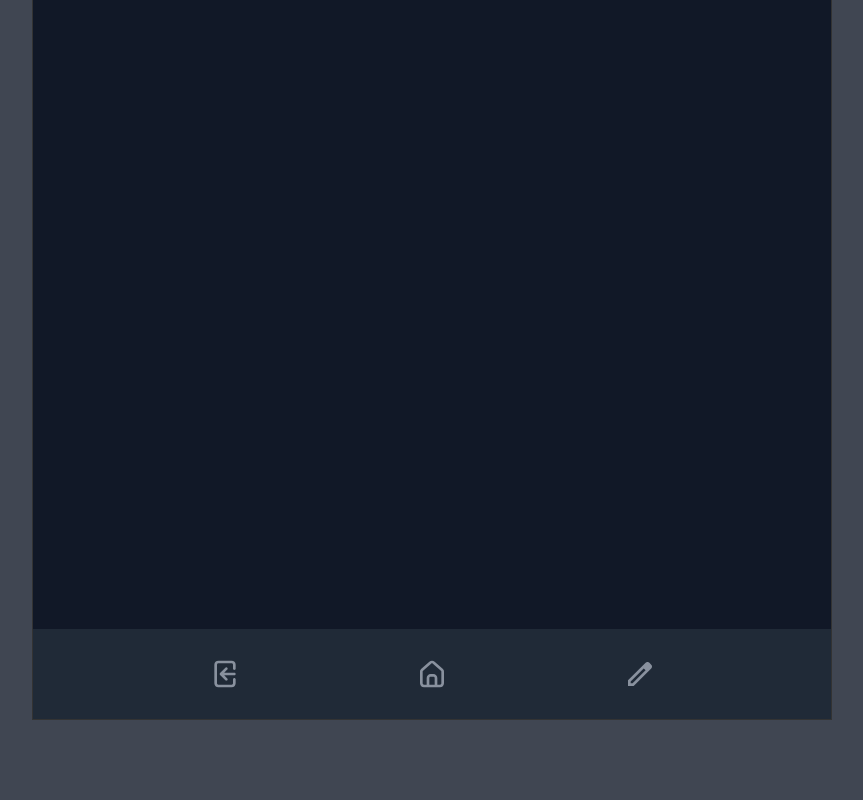
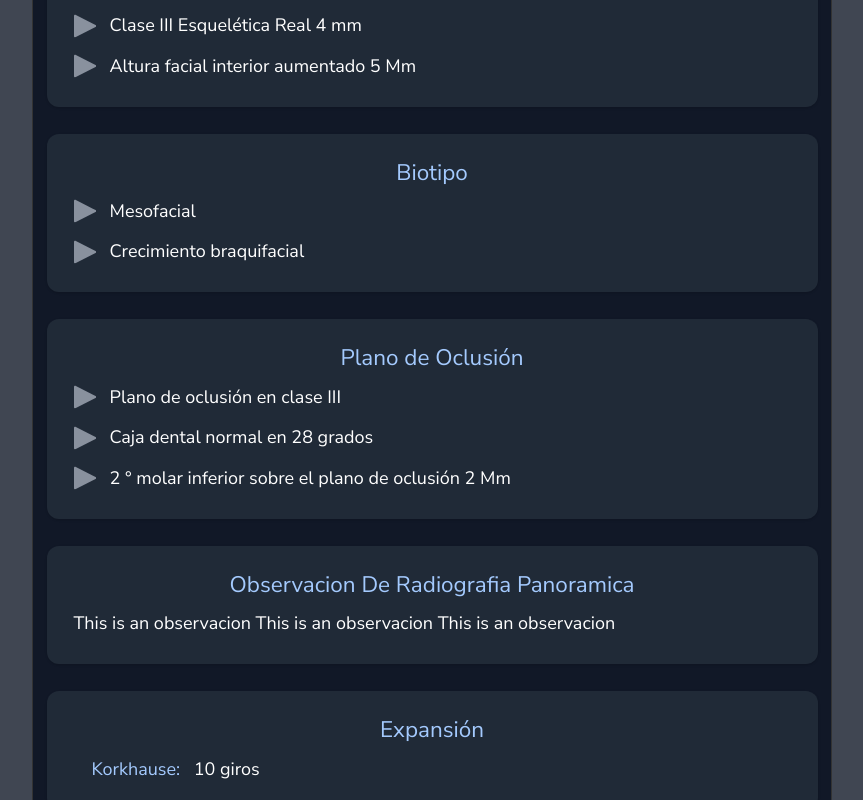
Before and after one commit to den-velez/orthodx, a Next.js app: page /patients/1/diagnostic in a window 1280 px wide. Shown: the part 300-1100 px from the top of the page, without its empty margins (208-1071 px from the left). Before the commit the page ends 1020 px from the top, so only its background shows below. Built offline with nearby package versions, Linux system fonts and the light colour scheme.

Commit message:
OD-25 add Dx page

```diff
--- a/src/app/patients/[id]/diagnostic/page.tsx
+++ b/src/app/patients/[id]/diagnostic/page.tsx
@@ -1,7 +1,121 @@
-export default function Diagnostic() {
+import { IconsComponent } from "@/components";
+
+const dxLabels = {
+  cephalometry: {
+    title: "Diag. Cefalométrico",
+    relEsqueletica: "Relación Esquelética",
+    bioTipo: "Biotipo",
+    planoOclusal: "Plano de Oclusión",
+  },
+  dental: {
+    title: "Diag. Dental",
+    obsPanoramica: "Observacion De Radiografia Panoramica",
+    expansion: "Expansión",
+  },
+};
+
+const dxResults = {
+  relEsqueletica: [
+    "Clase III Esquelética Real 4 mm",
+    "Altura facial interior aumentado 5 Mm",
+  ],
+  biotipo: ["Mesofacial", "Crecimiento braquifacial"],
+  planoOclusion: [
+    "Plano de oclusión en clase III",
+    "Caja dental normal en 28 grados",
+    "2 ° molar inferior sobre el plano de oclusión 2 Mm",
+  ],
+  dental: [
+    "Relacion Esqueletica",
+    "Biotipo",
+    "Plano de Oclusion",
+    "Inclinacion Anterior",
+  ],
+  observationRx: [
+    "This is an observacion This is an observacion This is an observacion",
+  ],
+  giros: [
+    {
+      label: "Korkhause",
+      turns: "10 giros",
+    },
+  ],
+};
+
+function DxItem({ label, iconShowen }: { label: string; iconShowen: boolean }) {
   return (
-    <div className='grid grid-cols-16fr'>
-      <h1 className='text-3rem'>Diagnostic</h1>
+    <div className='flex items-center gap-3 '>
+      {iconShowen && (
+        <div className='h-6 w-5 flex items-center'>
+          <IconsComponent icon='list' />
+        </div>
+      )}
+      <p className='flex-grow text-txtLight-100'>{label}</p>
     </div>
   );
 }
+
+function DxSection({
+  title,
+  items,
+  iconShowen = true,
+}: {
+  title?: string;
+  items: string[];
+  iconShowen?: boolean;
+}) {
+  return (
+    <section className='p-6 flex flex-col gap-3  bg-bgDark-080 rounded-[12px] shadow'>
+      {title && (
+        <h5 className='text-h5 text-txtBrand-secondary text-center'>{title}</h5>
+      )}
+
+      {items.map((item, index) => (
+        <DxItem key={index} label={item} iconShowen={iconShowen} />
+      ))}
+    </section>
+  );
+}
+
+export default function Diagnostic() {
+  return (
+    <>
+      <div className='py-6 grid gap-6 '>
+        <h3 className='text-h3 text-txtLight-100 text-center'>
+          {dxLabels.cephalometry.title}
+        </h3>
+        <DxSection
+          title={dxLabels.cephalometry.relEsqueletica}
+          items={dxResults.relEsqueletica}
+        />
+        <DxSection
+          title={dxLabels.cephalometry.bioTipo}
+          items={dxResults.biotipo}
+        />
+        <DxSection
+          title={dxLabels.cephalometry.planoOclusal}
+          items={dxResults.planoOclusion}
+        />
+        <DxSection
+          title={dxLabels.dental.obsPanoramica}
+          items={dxResults.observationRx}
+          iconShowen={false}
+        />
+        <section className='py-6 px-10 flex flex-col gap-3  bg-bgDark-080 rounded-[12px] shadow'>
+          <h5 className='text-h5 text-txtBrand-secondary text-center'>
+            {dxLabels.dental.expansion}
+          </h5>
+          {dxResults.giros.map((giro, index) => (
+            <div key={index} className='flex items-center gap-3 '>
+              <span className='text-txtBrand-secondary'>
+                {giro.label}
+                {":"}
+              </span>
+              <span className='text-txtLight-100'>{giro.turns}</span>
+            </div>
+          ))}
+        </section>
+      </div>
+    </>
+  );
+}
--- a/src/components/icons/IconsComponent.tsx
+++ b/src/components/icons/IconsComponent.tsx
@@ -7,6 +7,7 @@ import {
   signOut,
   search,
   trash,
+  list,
 } from "./iconList";
 
 type IconProps = {
@@ -18,7 +19,8 @@ type IconProps = {
     | "shop"
     | "signOut"
     | "search"
-    | "trash";
+    | "trash"
+    | "list";
 };
 
 const IconContainer = ({ children }: { children: React.ReactNode }) => {
@@ -55,6 +57,8 @@ const IconsComponent = (props: IconProps) => {
       return <IconContainer>{search()}</IconContainer>;
     case "trash":
       return <IconContainer>{trash()}</IconContainer>;
+    case "list":
+      return <IconContainer>{list()}</IconContainer>;
     default:
       return <IconContainer>{back()}</IconContainer>;
   }
--- a/src/components/icons/iconList.tsx
+++ b/src/components/icons/iconList.tsx
@@ -29,3 +29,7 @@ export const search = () => (
 export const trash = () => (
   <path d='M26.6667 7.99999H21.3333V6.66666C21.3333 5.60579 20.9119 4.58837 20.1618 3.83823C19.4116 3.08808 18.3942 2.66666 17.3333 2.66666H14.6667C13.6058 2.66666 12.5884 3.08808 11.8382 3.83823C11.0881 4.58837 10.6667 5.60579 10.6667 6.66666V7.99999H5.33333C4.97971 7.99999 4.64057 8.14047 4.39052 8.39051C4.14048 8.64056 4 8.9797 4 9.33332C4 9.68694 4.14048 10.0261 4.39052 10.2761C4.64057 10.5262 4.97971 10.6667 5.33333 10.6667H6.66667V25.3333C6.66667 26.3942 7.08809 27.4116 7.83824 28.1617C8.58839 28.9119 9.6058 29.3333 10.6667 29.3333H21.3333C22.3942 29.3333 23.4116 28.9119 24.1618 28.1617C24.9119 27.4116 25.3333 26.3942 25.3333 25.3333V10.6667H26.6667C27.0203 10.6667 27.3594 10.5262 27.6095 10.2761C27.8595 10.0261 28 9.68694 28 9.33332C28 8.9797 27.8595 8.64056 27.6095 8.39051C27.3594 8.14047 27.0203 7.99999 26.6667 7.99999ZM13.3333 6.66666C13.3333 6.31303 13.4738 5.9739 13.7239 5.72385C13.9739 5.4738 14.313 5.33332 14.6667 5.33332H17.3333C17.687 5.33332 18.0261 5.4738 18.2761 5.72385C18.5262 5.9739 18.6667 6.31303 18.6667 6.66666V7.99999H13.3333V6.66666ZM22.6667 25.3333C22.6667 25.6869 22.5262 26.0261 22.2761 26.2761C22.0261 26.5262 21.687 26.6667 21.3333 26.6667H10.6667C10.313 26.6667 9.97391 26.5262 9.72386 26.2761C9.47381 26.0261 9.33333 25.6869 9.33333 25.3333V10.6667H22.6667V25.3333Z' />
 );
+
+export const list = () => (
+  <path d='M31.383 15.1591L2.64167 0.23246C1.5699 -0.322063 0 0.177917 0 1.07334V30.9267C0 31.8221 1.5699 32.3221 2.64167 31.7675L31.383 16.8409C32.2057 16.4136 32.2057 15.5864 31.383 15.1591Z' />
+);
```
